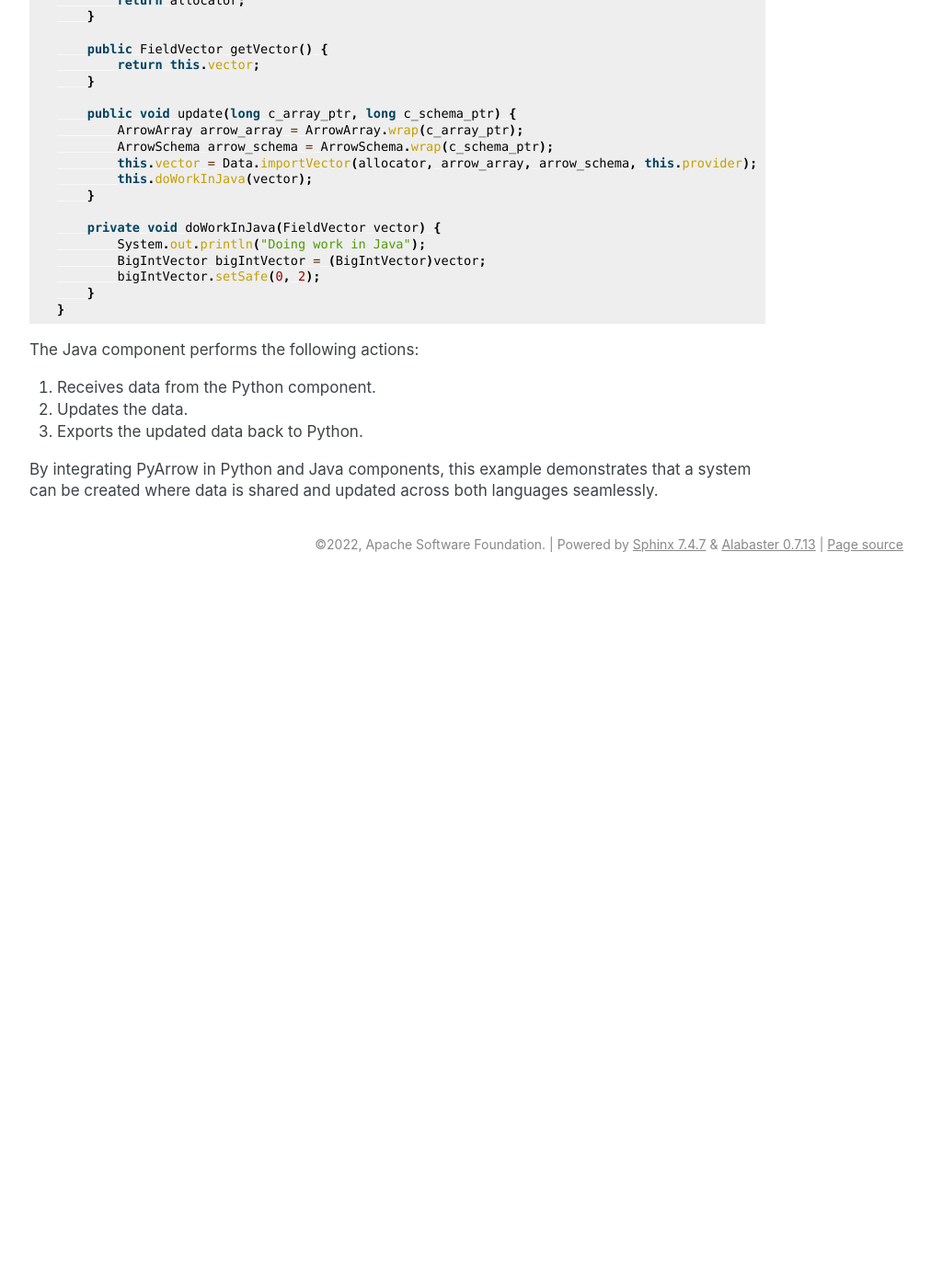
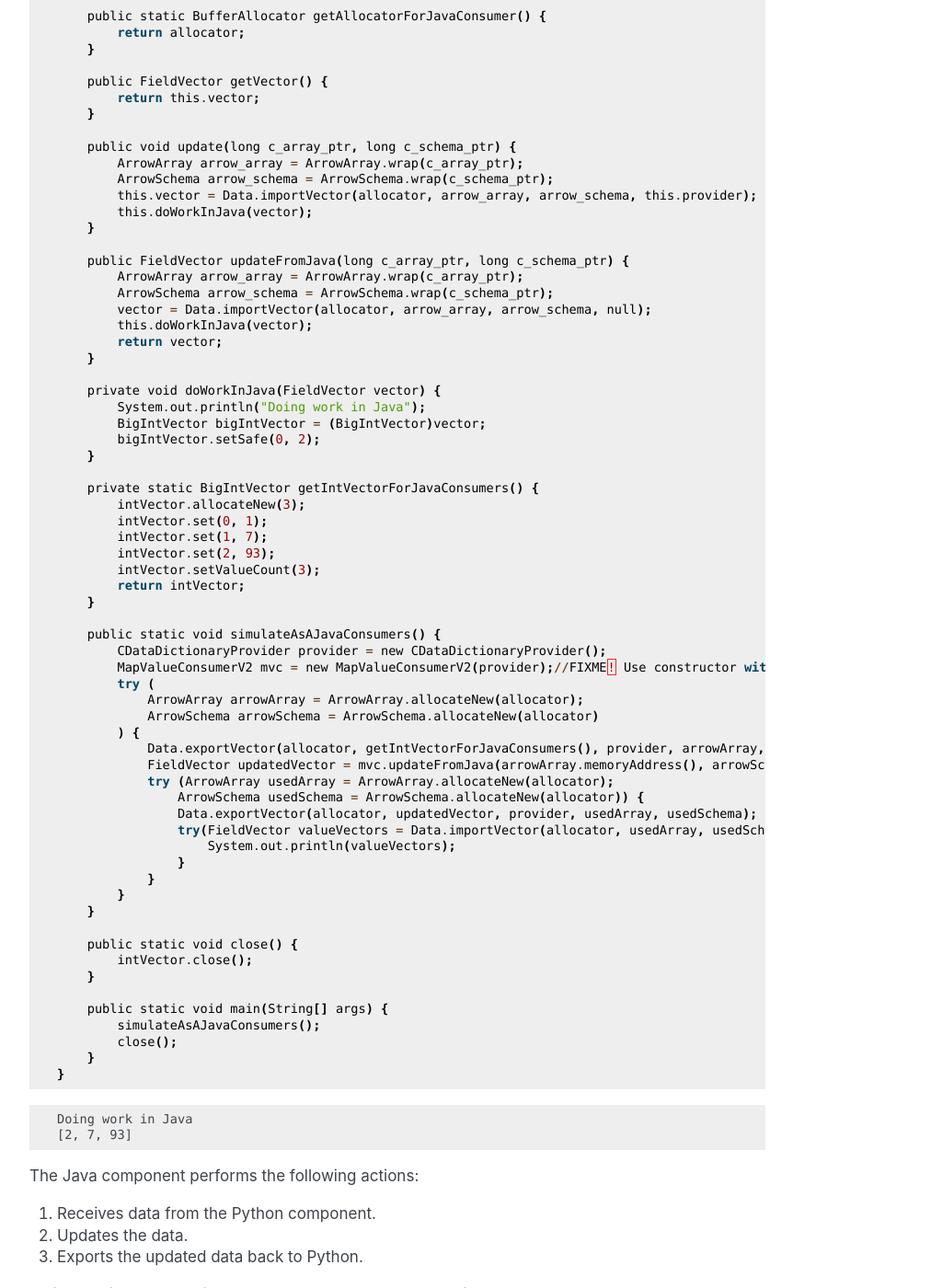
Before and after one commit to apache/arrow-cookbook, a Sphinx documentation site: the page built from java/source/python_java.rst, in a window 1280 px wide and 1400 px high, scrolled down 3264 px. Shown: the whole window at 92% size, without its empty margins (258-1270 px from the left). Built offline with Sphinx 7.4.7, drawn with Linux system fonts in a browser that asks for light colours; pages that are not in the unit, such as notebooks, are missing from menus; comment, search, counter and statistics services are not loaded; before the commit the page ends 3894 px from its top, so only the background shows below that; some of the changed text lies outside the part shown.

Commit message:
fix: address reviews v1

```diff
--- a/java/source/index.rst
+++ b/java/source/index.rst
@@ -43,7 +43,7 @@ This cookbook is tested with Apache Arrow |version|.
    data
    avro
    jdbc
-   python_java
+   c_data
 
 Indices and tables
 ==================
--- a/java/source/python_java.rst
+++ b/java/source/python_java.rst
@@ -148,7 +148,7 @@ Java Component:
     In the Java component, the MapValuesConsumer class receives data from the Python component through C Data.
     It then updates the data and sends it back to the Python component.
 
-.. code-block:: java
+.. testcode:: java
 
     import org.apache.arrow.c.ArrowArray;
     import org.apache.arrow.c.ArrowSchema;
@@ -164,6 +164,8 @@ Java Component:
         private final static BufferAllocator allocator = new RootAllocator();
         private final CDataDictionaryProvider provider;
         private FieldVector vector;
+        private final static BigIntVector intVector = new BigIntVector("internal_test_vector", allocator);
+
 
         public MapValuesConsumer(CDataDictionaryProvider provider) {
             this.provider = provider;
@@ -184,12 +186,63 @@ Java Component:
             this.doWorkInJava(vector);
         }
 
+        public FieldVector updateFromJava(long c_array_ptr, long c_schema_ptr) {
+            ArrowArray arrow_array = ArrowArray.wrap(c_array_ptr);
+            ArrowSchema arrow_schema = ArrowSchema.wrap(c_schema_ptr);
+            vector = Data.importVector(allocator, arrow_array, arrow_schema, null);
+            this.doWorkInJava(vector);
+            return vector;
+        }
+
         private void doWorkInJava(FieldVector vector) {
             System.out.println("Doing work in Java");
             BigIntVector bigIntVector = (BigIntVector)vector;
             bigIntVector.setSafe(0, 2);
         }
+
+        private static BigIntVector getIntVectorForJavaConsumers() {
+            intVector.allocateNew(3);
+            intVector.set(0, 1);
+            intVector.set(1, 7);
+            intVector.set(2, 93);
+            intVector.setValueCount(3);
+            return intVector;
+        }
+
+        public static void simulateAsAJavaConsumers() {
+            CDataDictionaryProvider provider = new CDataDictionaryProvider();
+            MapValueConsumerV2 mvc = new MapValueConsumerV2(provider);//FIXME! Use constructor with dictionary provider
+            try (
+                ArrowArray arrowArray = ArrowArray.allocateNew(allocator);
+                ArrowSchema arrowSchema = ArrowSchema.allocateNew(allocator)
+            ) {
+                Data.exportVector(allocator, getIntVectorForJavaConsumers(), provider, arrowArray, arrowSchema);
+                FieldVector updatedVector = mvc.updateFromJava(arrowArray.memoryAddress(), arrowSchema.memoryAddress());
+                try (ArrowArray usedArray = ArrowArray.allocateNew(allocator);
+                    ArrowSchema usedSchema = ArrowSchema.allocateNew(allocator)) {
+                    Data.exportVector(allocator, updatedVector, provider, usedArray, usedSchema);
+                    try(FieldVector valueVectors = Data.importVector(allocator, usedArray, usedSchema, provider)) {
+                        System.out.println(valueVectors);
+                    }
+                }
+            }
+        }
+
+        public static void close() {
+            intVector.close();
+        }
+
+        public static void main(String[] args) {
+            simulateAsAJavaConsumers();
+            close();
+        }
     }
+
+.. testoutput::
+
+    Doing work in Java
+    [2, 7, 93]
+
 
 The Java component performs the following actions:
 
```
Also changed, not shown: java/source/c_data.rst (added, +12 -0 lines).
